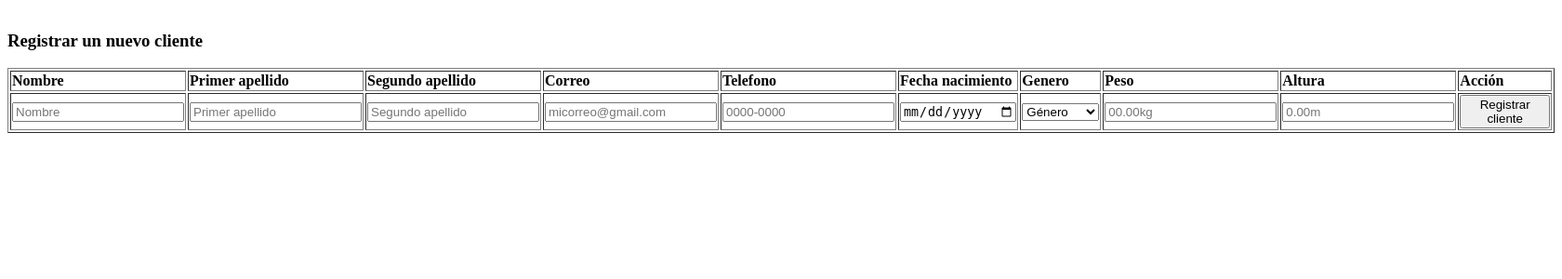
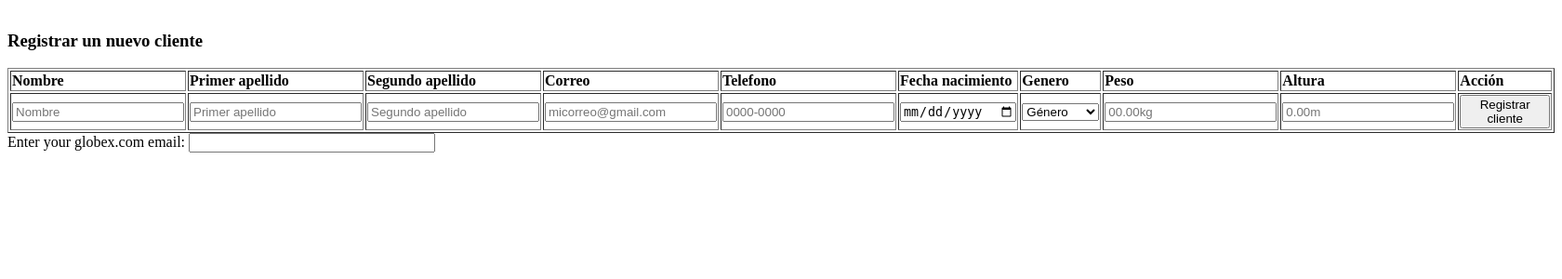
Before and after one commit to DarkGods04/ProyectoGymnasioParadigmas, a PHP site: page /listarClientes.php in a window 1680 px wide. Shown: the part 396-696 px from the top of the page at 93% size. Run offline with PHP 8.4, Linux system fonts and the light colour scheme; data comes from the database, SQL or seed files in the repository.

Commit message:
Update listarClientes.php

```diff
--- a/ProyectoGimnasio/view/listarClientes.php
+++ b/ProyectoGimnasio/view/listarClientes.php
@@ -87,6 +87,9 @@
     include 'header.php';
     ?>
     <h1>Clientes</h1>
+
+
+
 
     <form action="" method="post" autocomplete="off">
         <div>
@@ -232,6 +235,11 @@
                     ?>
                 </td>
             </tr>
+
+
+            <label for="email">Enter your globex.com email:</label>
+
+            <input type="email" id="email" pattern="+@globex\.com : +@globex\.globex\.globex\ " size="30" required>
         </form>
     </div>
 </body>
```
